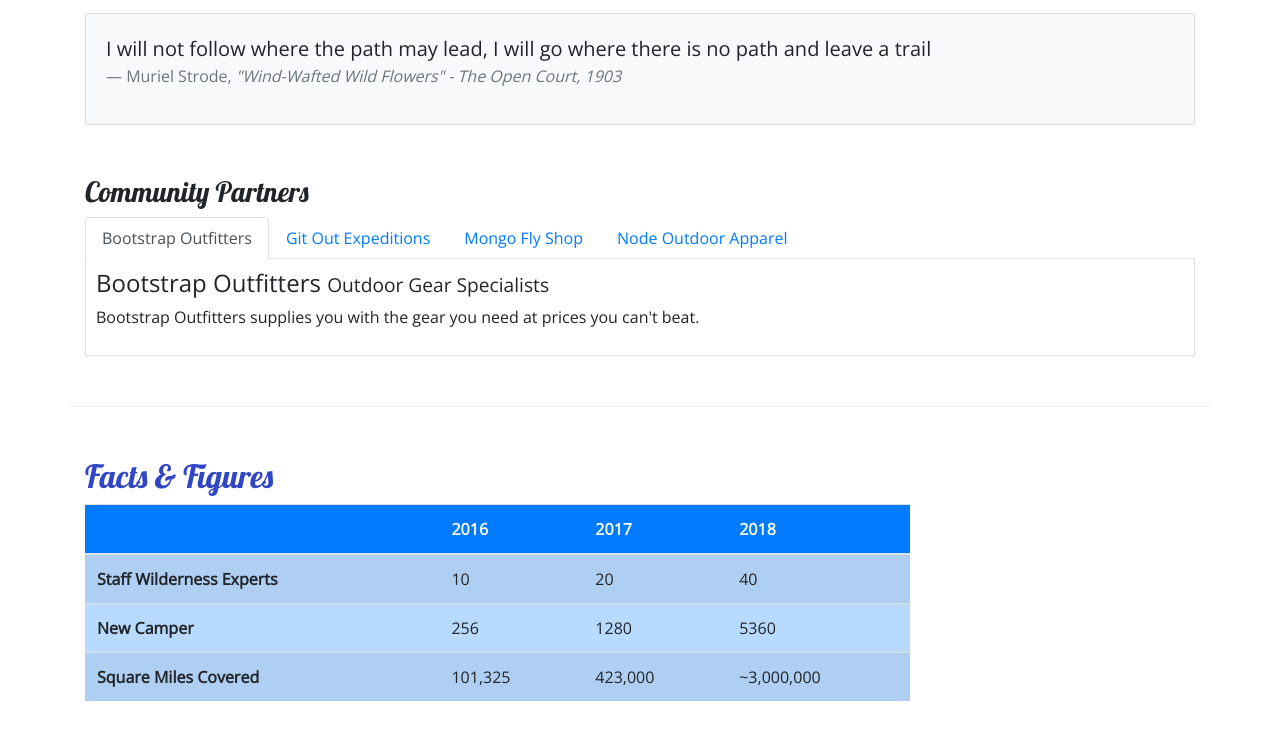
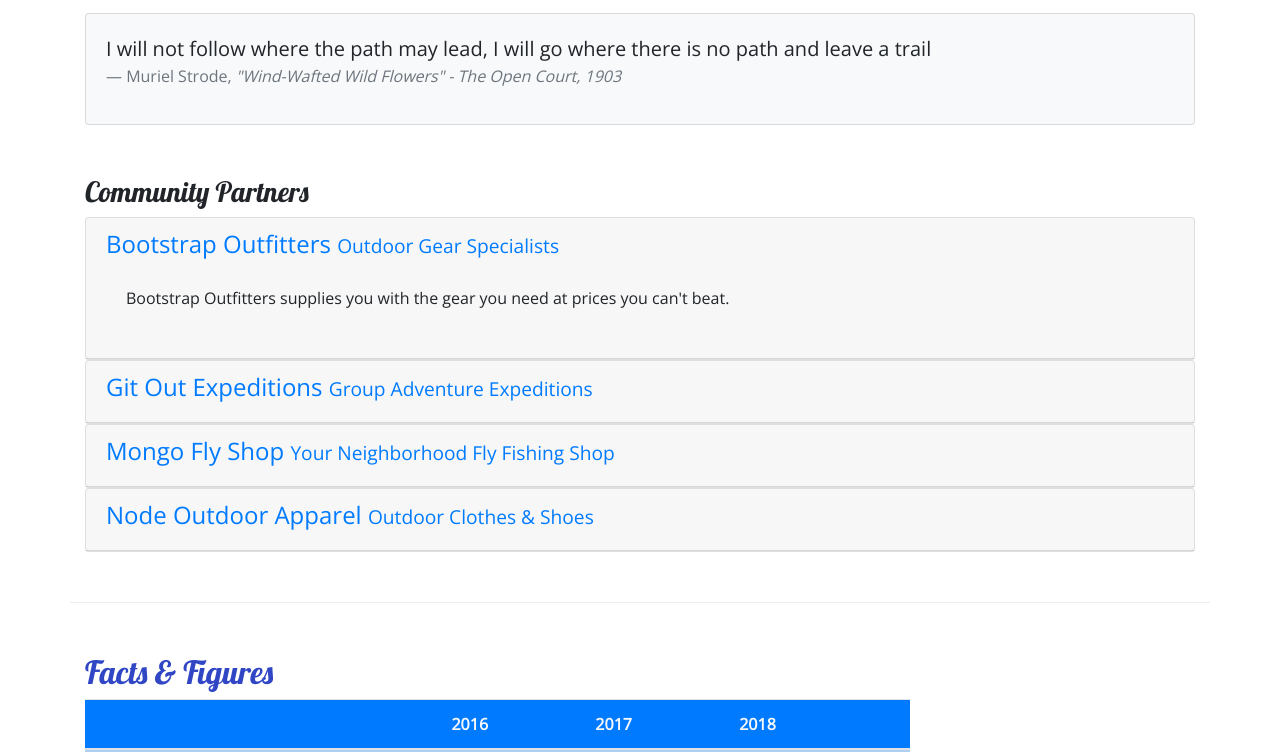
Before and after one commit to mkhernandez/nucampsites, a website: page aboutus.html in a window 1280 px wide. Shown: the part 587-1339 px from the top of the page. Drawn offline with nearby package versions, Linux system fonts and the light colour scheme.

Commit message:
Accordion

```diff
--- a/aboutus.html
+++ b/aboutus.html
@@ -103,29 +103,50 @@
         <div class="row row-content">
             <div class="col">
                 <h3>Community Partners</h3>
-                <ul class="nav nav-tabs">
-                    <li class="nav-item"><a class="nav-link active" href="#bootstrap" role="tab" data-toggle="tab">Bootstrap Outfitters</a></li>
-                    <li class="nav-item"><a class="nav-link" href="#git" role="tab" data-toggle="tab">Git Out Expeditions</a></li>
-                    <li class="nav-item"><a class="nav-link" href="#mongo" role="tab" data-toggle="tab">Mongo Fly Shop</a></li>
-                    <li class="nav-item"><a class="nav-link" href="#node" role="tab" data-toggle="tab">Node Outdoor Apparel</a></li>
-                </ul>
+                <div id="accordion">
+                    <div class="card">
+                        <div role="tab" class="card-header">
+                            <a data-toggle="collapse" data-target="#bootstrap" href=""><h4>Bootstrap Outfitters <small>Outdoor Gear Specialists</small></h4></a>
+                            <div class="collapse show" id="bootstrap" data-parent="#accordion">
+                                <div class="card-body">
+                                    <p class="d-none d-sm-block">Bootstrap Outfitters supplies you with the gear you need at prices you can't beat.</p>
+                                </div>
+                            </div>
+                        </div>
 
-                <div class="tab-content">
-                    <div class="tab-pane fade show active" role="tabpanel" id="bootstrap">
-                        <h4>Bootstrap Outfitters <small>Outdoor Gear Specialists</small></h4>
-                        <p class="d-none d-sm-block">Bootstrap Outfitters supplies you with the gear you need at prices you can't beat.</p>
                     </div>
-                    <div class="tab-pane fade" role="tabpanel" id="git">
-                        <h4>Git Out Expeditions <small>Group Adventure Expeditions</small></h4>
-                        <p class="d-none d-sm-block">Join Git Out Expeditions to explore new horizons with a group of other adventurers!</p>
+                    <div class="card">
+                        <div role="tab" class="card-header">
+                            <a class="collapsed" data-toggle="collapse" data-target="#git" href=""><h4>Git Out Expeditions <small>Group Adventure Expeditions</small></h4></a>
+                            <div class="collapse" id="git" data-parent="#accordion">
+                                <div class="card-body">
+                                    <p class="d-none d-sm-block">Join Git Out Expeditions to explore new horizons with a group of other adventurers!</p>
+                                </div>
+                            </div>
+                        </div>
+
                     </div>
-                    <div class="tab-pane fade" role="tabpanel" id="mongo">
-                        <h4>Mongo Fly Shop <small>Your Neighborhood Fly Fishing Shop</small></h4>
-                        <p class="d-none d-sm-block">Need a new fishing pole, a tacklebox, or flies of all kinds? Stop by Mongo Fly Shop.</p>
+                    <div class="card">
+                        <div role="tab" class="card-header">
+                            <a class="collapsed" data-toggle="collapse" data-target="#mongo" href=""><h4>Mongo Fly Shop <small>Your Neighborhood Fly Fishing Shop</small></h4></a>
+                            <div class="collapse" id="mongo" data-parent="#accordion">
+                                <div class="card-body">
+                                    <p class="d-none d-sm-block">Need a new fishing pole, a tacklebox, or flies of all kinds? Stop by Mongo Fly Shop.</p>
+                                </div>
+                            </div>
+                        </div>
+
                     </div>
-                    <div class="tab-pane fade" role="tabpanel" id="node">
-                        <h4>Node Outdoor Apparel <small>Outdoor Clothes & Shoes</small></h4>
-                        <p class="d-none d-sm-block">From polar fleeces to swimsuits, hiking boots to waders, a visit to Node will be sure to get you covered.</p>
+                    <div class="card">
+                        <div role="tab" class="card-header">
+                            <a class="collapsed" data-toggle="collapse" data-target="#node" href=""><h4>Node Outdoor Apparel <small>Outdoor Clothes & Shoes</small></h4></a>
+                            <div class="collapse" id="node" data-parent="#accordion">
+                                <div class="card-body">
+                                    <p class="d-none d-sm-block">From polar fleeces to swimsuits, hiking boots to waders, a visit to Node will be sure to get you covered.</p>
+                                </div>
+                            </div>
+                        </div>
+
                     </div>
                 </div>
 
--- a/css/styles.css
+++ b/css/styles.css
@@ -36,9 +36,3 @@ header h2 {
 .navbar-dark {
     background-color: #901cad;
 }
-
-.tab-content {
-    border: 1px solid #DDD;
-    border-top: none;
-    padding: 10px;
-}
```
